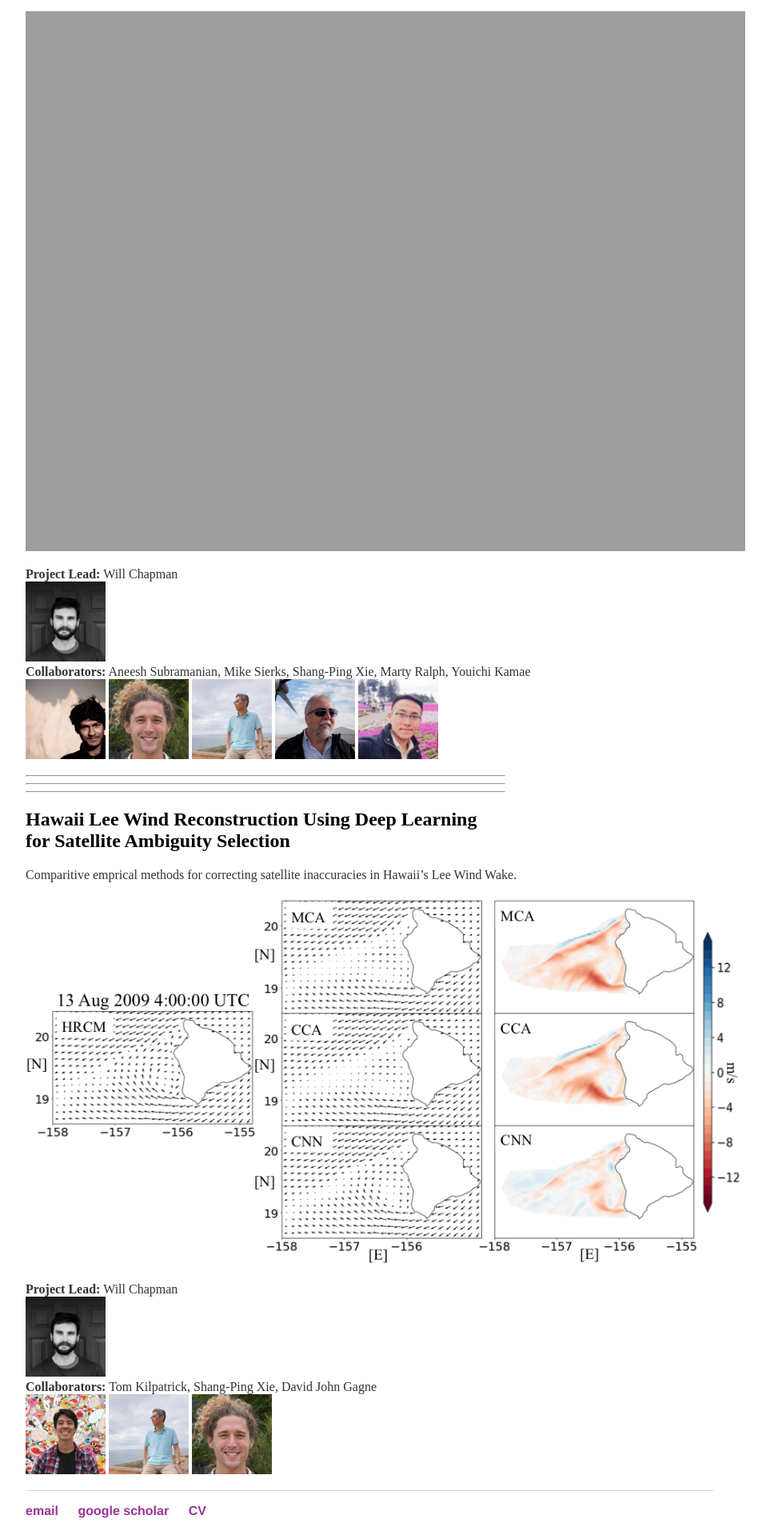
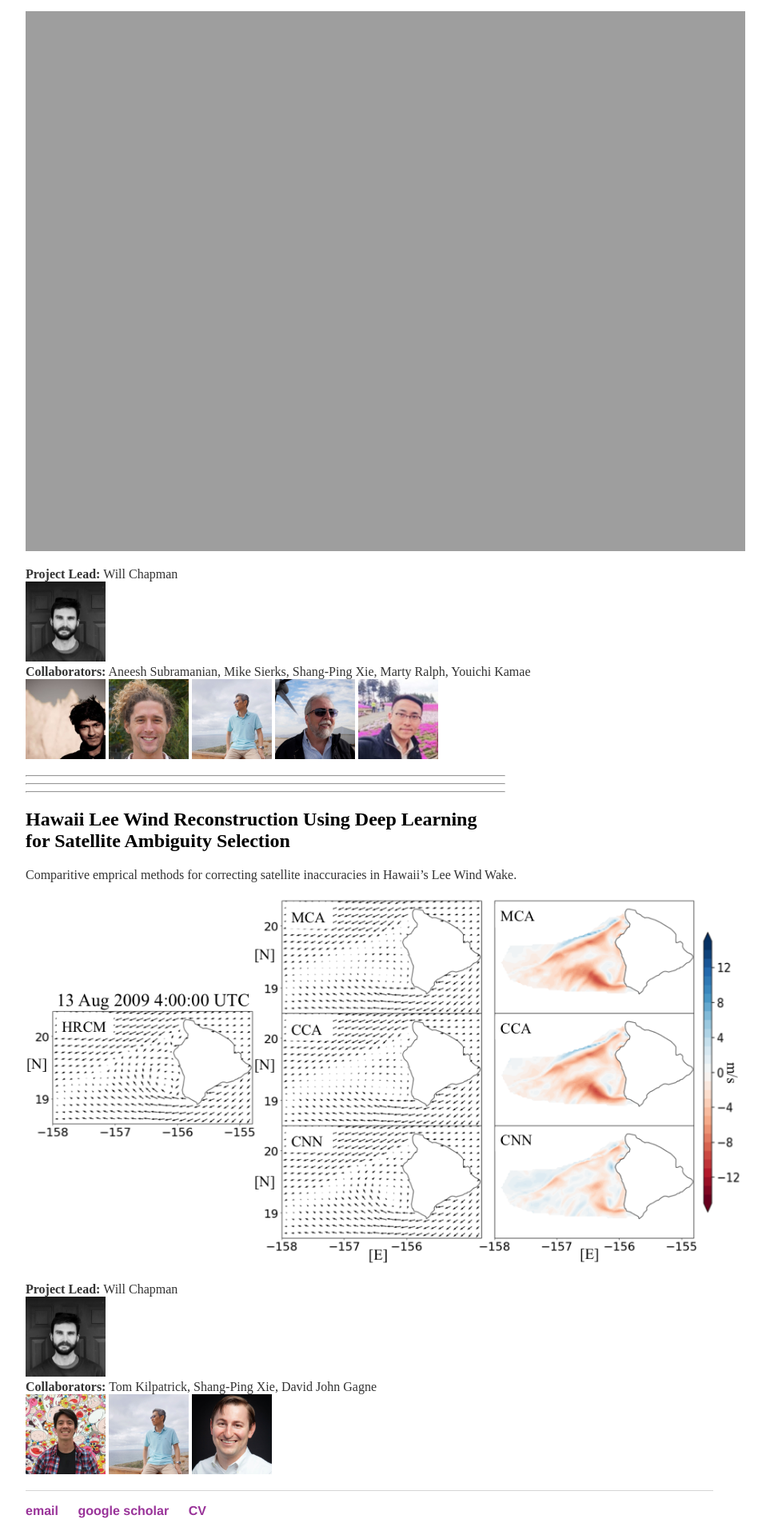
Before and after one commit to WillyChap/willychap_beta.github.io, a Jekyll site: the page built from research/projects.md, in a window 1280 px wide. Shown: the part 1036-2950 px from the top of the page at 80% size, without its empty margins (276-1239 px from the left). Built offline with Jekyll 4.4.1, drawn with Linux system fonts in a browser that asks for light colours; our own code applies the rules of GitHub Pages for plain Markdown files.

Commit message:
Update projects.md

```diff
--- a/research/projects.md
+++ b/research/projects.md
@@ -38,4 +38,4 @@ Comparitive emprical methods for correcting satellite inaccuracies in Hawaii's L
 
 **Project Lead:** Will Chapman<br/>
 <img src="http://willychap.github.io/images/william_chapman_square.jpg" alt="Me" width="100"/><br/>
-**Collaborators:** Tom Kilpatrick, Shang-Ping Xie, David John Gagne<br/> <img src="http://willychap.github.io/images/TK.jpeg" alt="ACS" width="100"/> <img src="http://willychap.github.io/images/SPX.jpg" alt="SPX" width="100"/> <img src="http://willychap.github.io/images/MDS.jpg" alt="MDS" width="100"/>
+**Collaborators:** Tom Kilpatrick, Shang-Ping Xie, David John Gagne<br/> <img src="http://willychap.github.io/images/TK.jpeg" alt="ACS" width="100"/> <img src="http://willychap.github.io/images/SPX.jpg" alt="SPX" width="100"/> <img src="http://willychap.github.io/images/DJG.jpg" alt="DJG" width="100"/>
```
